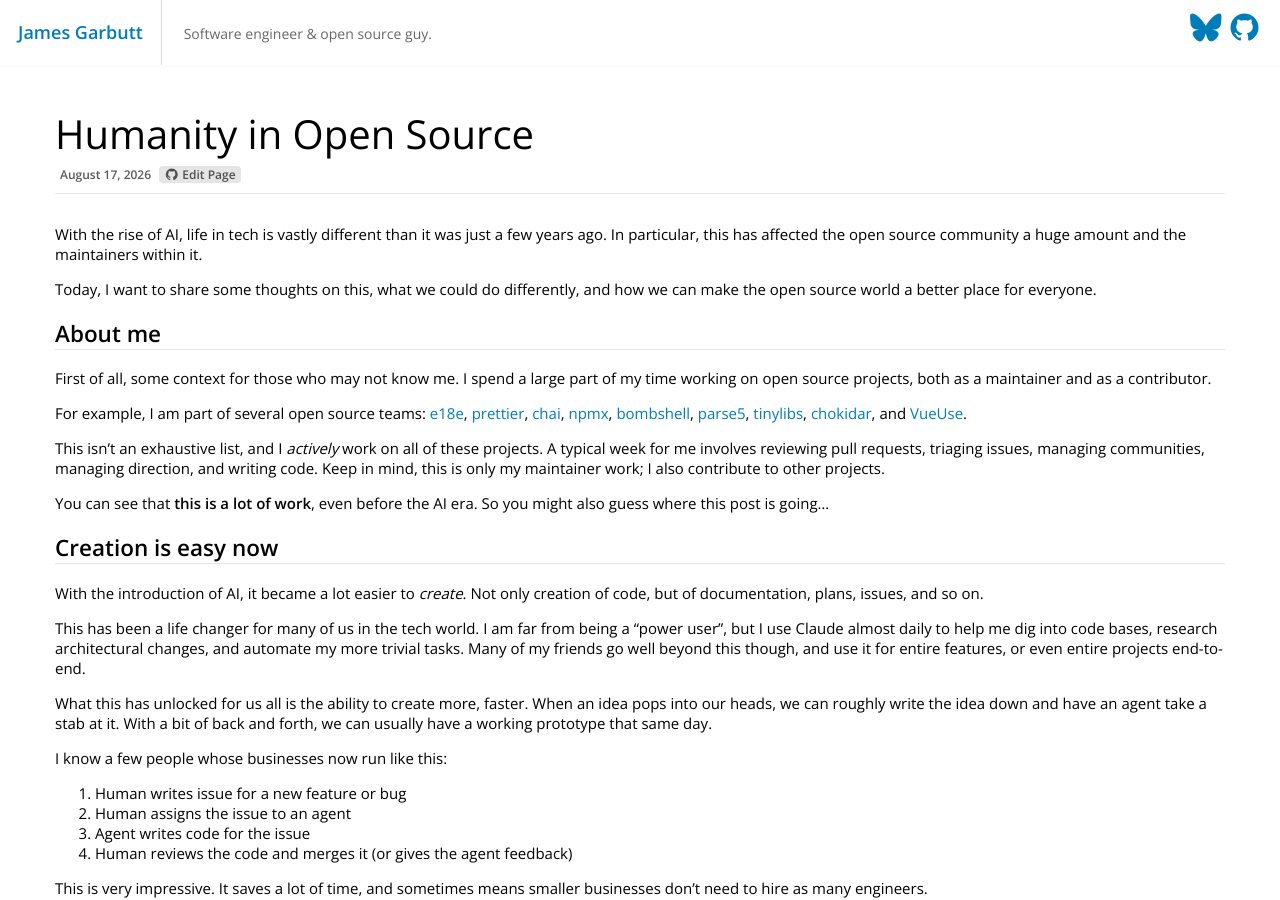
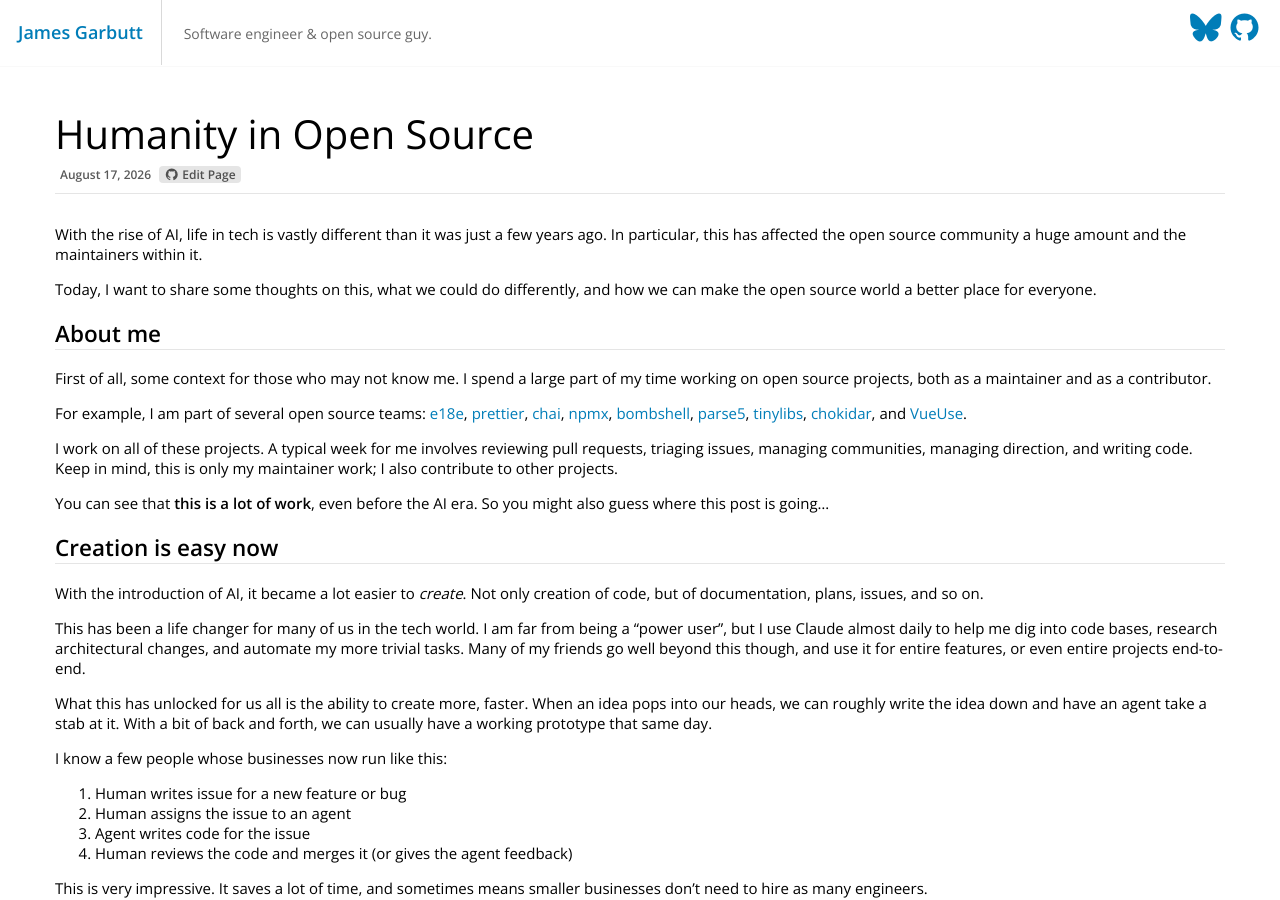
Before and after one commit to 43081j/43081j.github.io, a Jekyll site: the page built from _posts/2026-08-17-humanity-in-open-source.md, in a window 1280 px wide and 900 px high. Built offline with Jekyll 4.4.1, drawn with Linux system fonts in a browser that asks for light colours; nearby versions of some CDN libraries; comment, search, counter and statistics services are not loaded.

Commit message:
docs: less me

```diff
--- a/_posts/2026-08-17-humanity-in-open-source.md
+++ b/_posts/2026-08-17-humanity-in-open-source.md
@@ -14,7 +14,7 @@ First of all, some context for those who may not know me. I spend a large part o
 
 For example, I am part of several open source teams: [e18e](https://e18e.dev/), [prettier](https://github.com/prettier), [chai](https://github.com/chaijs), [npmx](https://github.com/npmx-dev), [bombshell](https://github.com/bombshell-dev), [parse5](https://github.com/inikulin/parse5), [tinylibs](https://github.com/tinylibs), [chokidar](https://github.com/paulmillr/chokidar), and [VueUse](https://github.com/vueuse).
 
-This isn't an exhaustive list, and I _actively_ work on all of these projects. A typical week for me involves reviewing pull requests, triaging issues, managing communities, managing direction, and writing code. Keep in mind, this is only my maintainer work; I also contribute to other projects.
+I work on all of these projects. A typical week for me involves reviewing pull requests, triaging issues, managing communities, managing direction, and writing code. Keep in mind, this is only my maintainer work; I also contribute to other projects.
 
 You can see that **this is a lot of work**, even before the AI era. So you might also guess where this post is going...
 
```
